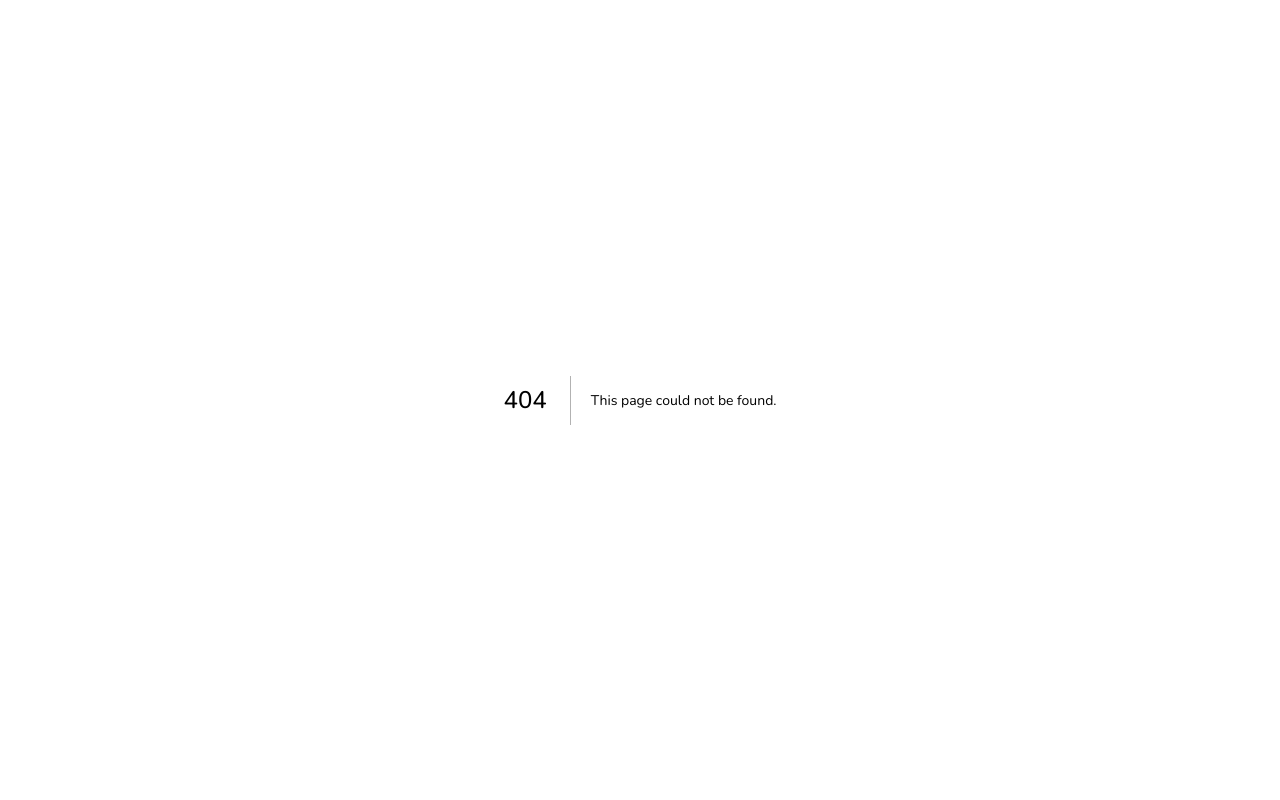
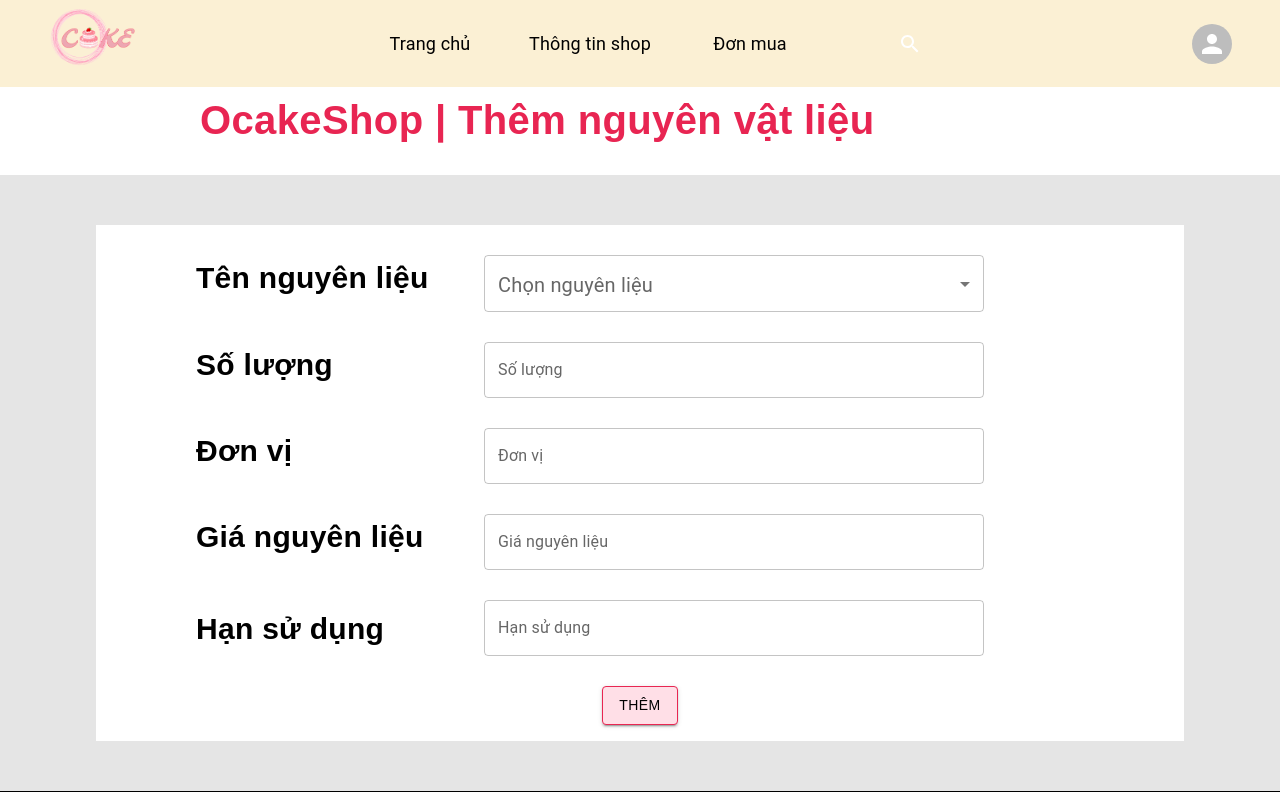
Before and after one commit to PhongQuangDinh/EC2024-03-OCakeShop, a Next.js app in the folder FE/ocake-shop/: page /addingredient in a window 1280 px wide. Before the commit this address had no page. Shown: the top 800 px of the page. Built offline with nearby package versions, Linux system fonts and the light colour scheme.

Commit message:
add addIngrediant

```diff
--- a/FE/ocake-shop/package.json
+++ b/FE/ocake-shop/package.json
@@ -12,7 +12,9 @@
     "@emotion/react": "^11.11.4",
     "@emotion/styled": "^11.11.5",
     "@mui/icons-material": "^5.15.20",
-    "@mui/material": "^5.15.20",
+    "@mui/material": "^5.16.1",
+    "@mui/x-date-pickers": "^7.10.0",
+    "dayjs": "^1.11.11",
     "next": "14.2.4",
     "react": "^18",
     "react-dom": "^18",
--- /dev/null
+++ b/FE/ocake-shop/src/app/addingredient/page.js
@@ -0,0 +1,17 @@
+import AddIngredient from "@/modules/AddIngredient/addIngredient";
+import Head from "next/head";
+
+export default function Home() {
+  return (
+    <div>
+      <Head>
+        <title>OCake Shop</title>
+        <link rel="icon" href="/icon.png" />
+      </Head>
+
+      <main>
+        <AddIngredient />
+      </main>
+    </div>
+  );
+}
--- /dev/null
+++ b/FE/ocake-shop/src/modules/AddIngredient/addIngredient.js
@@ -0,0 +1,261 @@
+"use client"
+import { Box, Typography, TextField, FormControl, InputLabel, Select, MenuItem, Button } from "@mui/material";
+import Layout from "../layout";
+import Image from "next/image";
+import logo from "./../../app/image/logo.png";
+import React, { useState } from 'react';
+import { AdapterDayjs } from '@mui/x-date-pickers/AdapterDayjs';
+import { LocalizationProvider } from '@mui/x-date-pickers/LocalizationProvider';
+import { DatePicker } from '@mui/x-date-pickers/DatePicker';
+
+const AddIngredient = () => {
+
+  const [selectedFilling, setSelectedFilling] = useState([]);
+
+  const handleChangeFilling = (event) => {
+    setSelectedFilling(event.target.value);
+  }
+
+  return (
+    <Layout>
+      <Box sx={{
+        background: "#fff",
+        height: "175px",
+        gap: "20px"
+      }}
+      >
+        <Box sx={{
+          display: "flex",
+          alignItems: "center",
+          padding: "90px",
+          paddingLeft: "200px"
+          }}>
+           {/* <Image priority src={logo} alt="logo" width={100} /> */}
+           <Typography sx={{
+              display:"flex",
+              alignItems: "center",
+              color: "#E82552",
+              fontSize:"40px",
+              fontWeight:"bold",
+              fontFamily: "Montserrat, sans-serif",
+            }}
+            >
+              OcakeShop | Thêm nguyên vật liệu
+            </Typography>
+        </Box>
+      </Box>
+      <Box
+        sx={{
+          background: "#E5E5E5",
+          alignItems: "center",
+          flexDirection: "column",
+          fontFamily: "Monospace, sans-serif",
+          display: "flex",
+        }}
+      >
+        <Box sx={{
+          background: "#fff",
+          width: "85%",
+          marginTop: "50px",
+          marginBottom: "50px",
+        }}>
+          <Box sx={{
+            display: "flex",
+            justifyContent: "space-between",
+            margin: "30px 200px 30px 100px",
+          }}>
+            <Box>
+              <Typography sx={{
+                color: "#000",
+                fontSize:"30px",
+                fontWeight:"bold",
+                fontFamily: "Montserrat, sans-serif",
+              }}>
+                Tên nguyên liệu
+              </Typography>
+            </Box>
+            <Box>
+              <FormControl sx={{
+                  width: "500px",
+                }}>
+                  <InputLabel sx={{
+                      fontSize:"20px",
+                    }}
+                    id="select-filling">Chọn nguyên liệu</InputLabel>
+                  <Select
+                    labelId="select-filling"
+                    id="select-filling"
+                    label="Filling"
+                    value={selectedFilling}
+                    onChange={handleChangeFilling}
+                  >
+                    <MenuItem value={"Chocolate"}>Sô cô la</MenuItem>
+                    <MenuItem value={"Strawberry"}>Dâu tây</MenuItem>
+                    <MenuItem value={"Matcha"}>Trà xanh</MenuItem>
+                    <MenuItem value={"Pineapple"}>Dứa</MenuItem>
+                    <MenuItem value={"Coffee"}>Cà phê</MenuItem>
+                    <MenuItem value={"Cream Cheese"}>Kem phô mai</MenuItem>
+                  </Select>
+                </FormControl>
+            </Box>
+          </Box>
+
+          <Box sx={{
+            display: "flex",
+            justifyContent: "space-between",
+            margin: "30px 200px 30px 100px",
+          }}>
+            <Box>
+              <Typography sx={{
+                color: "#000",
+                fontSize:"30px",
+                fontWeight:"bold",
+                fontFamily: "Montserrat, sans-serif",
+              }}>
+                Số lượng
+              </Typography>
+            </Box>
+            <Box>
+              <TextField sx={{
+                id:"outlined-basic",
+                width: "500px"
+                }}
+                label="Số lượng" />
+            </Box>
+          </Box>
+
+          <Box sx={{
+            display: "flex",
+            justifyContent: "space-between",
+            margin: "30px 200px 30px 100px",
+          }}>
+            <Box>
+              <Typography sx={{
+                color: "#000",
+                fontSize:"30px",
+                fontWeight:"bold",
+                fontFamily: "Montserrat, sans-serif",
+              }}>
+                Đơn vị
+              </Typography>
+            </Box>
+            <Box>
+              <TextField sx={{
+                id:"outlined-basic",
+                width: "500px"
+                }}
+                label="Đơn vị" />
+            </Box>
+          </Box>
+
+          <Box sx={{
+            display: "flex",
+            justifyContent: "space-between",
+            margin: "30px 200px 30px 100px",
+          }}>
+            <Box>
+              <Typography sx={{
+                color: "#000",
+                fontSize:"30px",
+                fontWeight:"bold",
+                fontFamily: "Montserrat, sans-serif",
+              }}>
+                Giá nguyên liệu
+              </Typography>
+            </Box>
+            <Box>
+              <TextField sx={{
+                id:"outlined-basic",
+                width: "500px"
+                }}
+                label="Giá nguyên liệu" />
+            </Box>
+          </Box>
+
+          {/* <Box sx={{
+            display: "flex"
+          }}>
+            <Typography sx={{
+              color: "#000",
+              fontSize:"30px",
+              fontWeight:"bold",
+              fontFamily: "Montserrat, sans-serif",
+            }}>
+              Hạn sử dụng
+            </Typography>
+            <TextField sx={{
+              id:"outlined-basic",
+              }}
+              label="Hạn sử dụng" />
+          </Box> */}
+          <LocalizationProvider dateAdapter={AdapterDayjs}>
+            <Box
+              sx={{
+                display: "flex",
+                alignItems: "center",
+                justifyContent: "space-between",
+                margin: "30px 200px 30px 100px",
+                // marginRight: "100px"
+                // marginTop: "30px",
+                // marginBottom: "30px",
+                // marginLeft: "40px",
+              }}
+            >
+              <Box>
+                <Typography
+                  sx={{
+                    color: "#000",
+                    fontSize: "30px",
+                    fontWeight: "bold",
+                    fontFamily: "Montserrat, sans-serif",
+                  }}
+                >
+                  Hạn sử dụng
+                </Typography>
+              </Box>
+              <DatePicker
+                sx={{width: "500px"}}
+                label="Hạn sử dụng"
+                renderInput={(params) => (
+                  <TextField
+                    {...params}
+                    sx={{
+                      marginLeft: 2,
+                    }}
+                  />
+                )}
+              />
+            </Box>
+          </LocalizationProvider>
+
+          <Box sx={{
+            display: "flex",
+            alignItems: "center",
+            justifyContent: "center"
+          }}>
+            <Button
+              variant="contained"
+              sx={{
+                marginBottom: 2,
+                backgroundColor: "#FFDFE7",
+                color: "#000000",
+                border: "1px solid #e82652",
+                "&:hover": {
+                  backgroundColor: "#FFC0CB",
+                  color: "#000000",
+                },
+                fontFamily: "Montserrat, sans-serif", // Áp dụng font Montserrat cho button
+                outline: "none",
+
+              }}
+            >
+              Thêm
+            </Button>
+          </Box>
+        </Box>
+      </Box>
+    </Layout>
+  );
+};
+
+export default AddIngredient;
--- a/FE/ocake-shop/src/modules/Payment/payment.js
+++ b/FE/ocake-shop/src/modules/Payment/payment.js
@@ -511,7 +511,6 @@ const Payment = () => {
               <Button
                 variant="contained"
                 sx={{
-                  width: "10%",
                   marginBottom: 2,
                   backgroundColor: "#FFDFE7",
                   color: "#000000",
@@ -529,7 +528,6 @@ const Payment = () => {
               <Button
                 variant="contained"
                 sx={{
-                  width: "10%",
                   marginBottom: 2,
                   backgroundColor: "#FFDFE7",
                   color: "#000000",
```
Also changed, not shown: FE/ocake-shop/src/modules/SelectCake/selectCake.js (+45 -1 lines), 1 other file (tests, documents, lock files or other folders).
